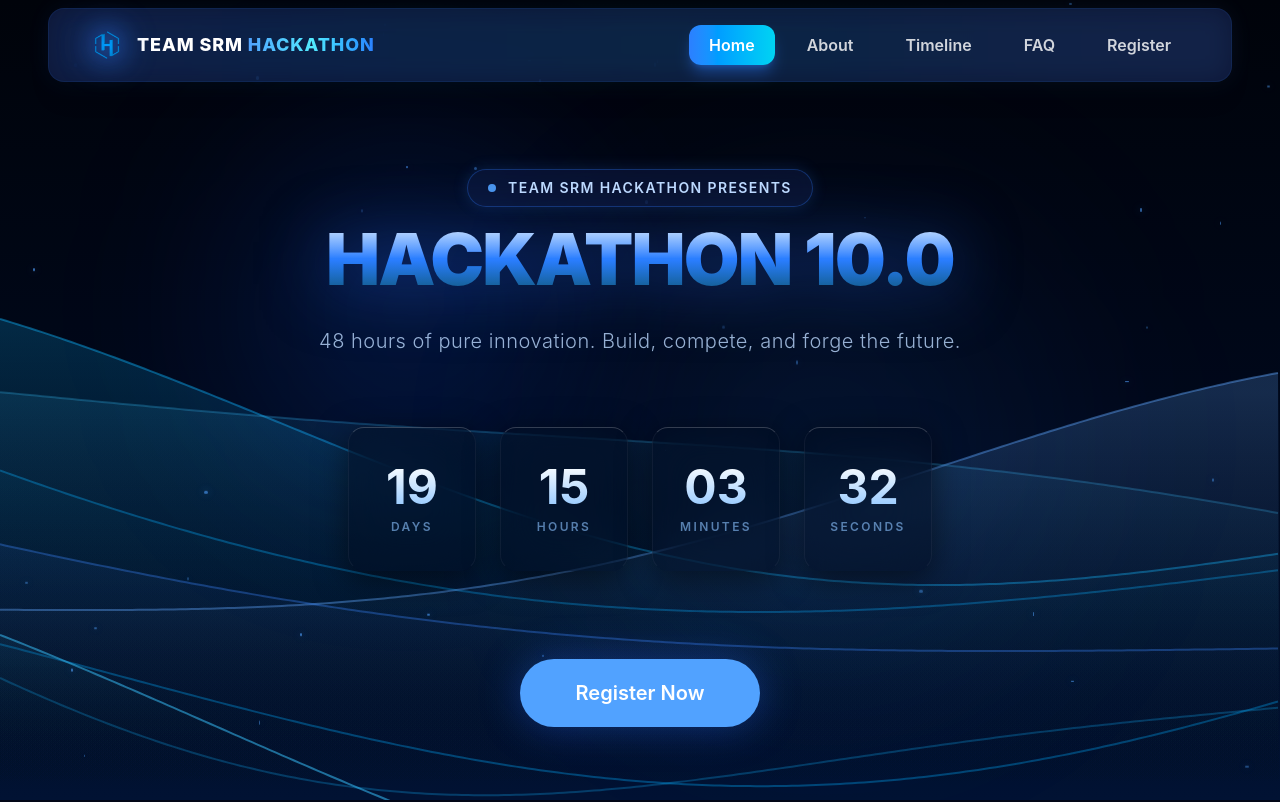
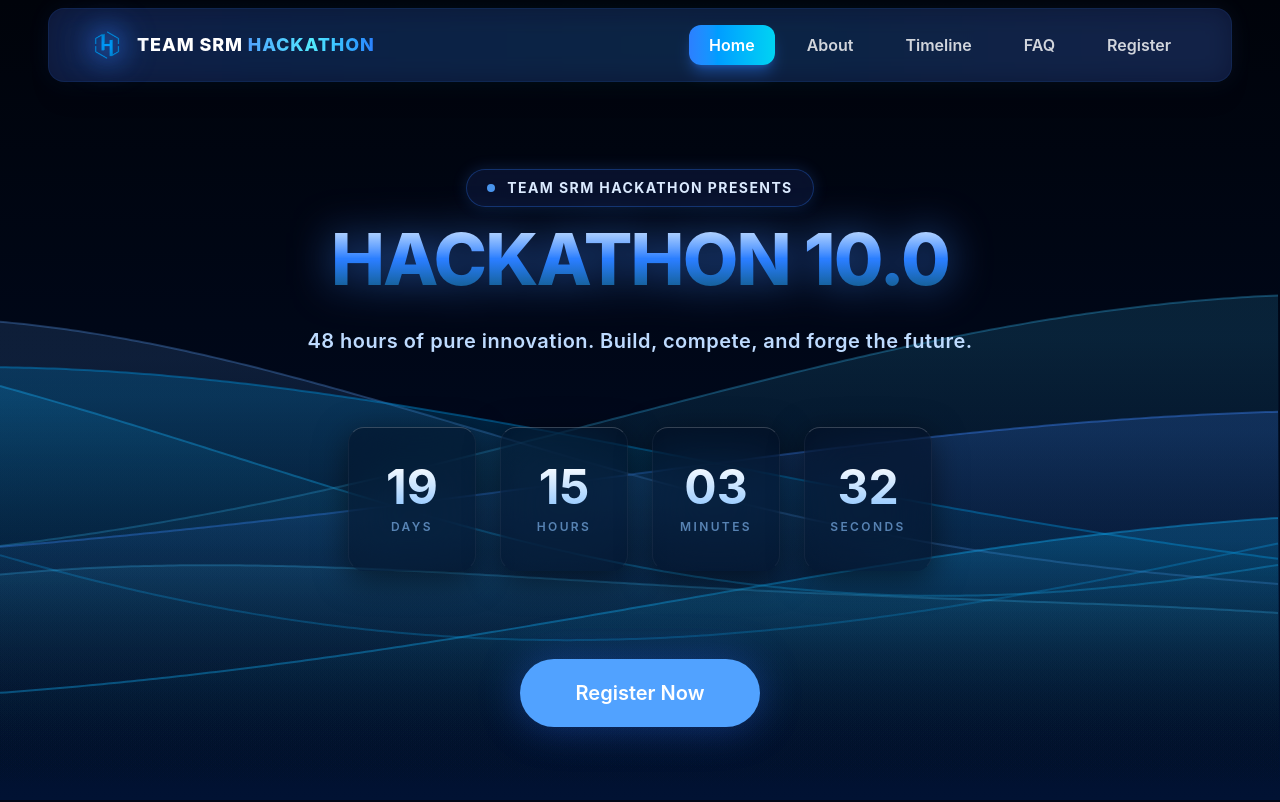
Before and after one commit to RohanAM6606/Hackathon-10.0, a React (Vite) app: page / in a window 1280 px wide. Shown: the top 802 px of the page. Built offline with nearby package versions, Linux system fonts and the light colour scheme.

Commit message:
feat :redesigned ui

```diff
--- a/src/components/Hero/HeroSection.jsx
+++ b/src/components/Hero/HeroSection.jsx
@@ -31,60 +31,33 @@ export default function HeroSection() {
   return (
     <section className="relative w-screen min-h-screen pt-24 overflow-hidden bg-[#000511]">
 
-      {/* Background Waves */}
       <div className="absolute inset-0">
         <GridBackground />
       </div>
 
-      {/* Floating Particles */}
-      <div className="absolute inset-0 overflow-hidden pointer-events-none">
-        {[...Array(40)].map((_, i) => (
-          <div
-            key={i}
-            className="absolute rounded-full bg-blue-400 animate-float"
-            style={{
-              width: `${Math.random() * 3 + 1}px`,
-              height: `${Math.random() * 3 + 1}px`,
-              top: `${Math.random() * 100}%`,
-              left: `${Math.random() * 100}%`,
-              opacity: Math.random() * 0.5 + 0.2,
-              animationDuration: `${Math.random() * 10 + 10}s`,
-              animationDelay: `${Math.random() * 5}s`,
-              boxShadow: "0 0 8px rgba(96, 165, 250, 0.8)",
-            }}
-          ></div>
-        ))}
-      </div>
-
-      {/* Background Glow */}
-      <div className="absolute top-[20%] left-[20%] w-[300px] h-[300px] bg-blue-600/20 blur-[100px] rounded-full"></div>
-      <div className="absolute bottom-[20%] right-[20%] w-[400px] h-[400px] bg-blue-500/10 blur-[120px] rounded-full"></div>
-
       <div className="relative z-10 flex flex-col items-center justify-center text-center px-4 md:px-6 min-h-[calc(100vh-96px)] space-y-12">
-
 
         <div className="flex flex-col items-center space-y-4">
 
           <div className="inline-flex items-center gap-3 px-5 py-2 rounded-full bg-blue-950/40 border border-blue-500/30 backdrop-blur-md shadow-[0_0_15px_rgba(59,130,246,0.2)]">
             <span className="w-2 h-2 rounded-full bg-blue-400 animate-pulse"></span>
-            <span className="text-blue-200 text-xs md:text-sm font-semibold tracking-widest uppercase">
-             TEAM SRM HACKATHON PRESENTS
+            <span className="text-blue-100 text-xs md:text-sm font-bold tracking-widest uppercase">
+              TEAM SRM HACKATHON PRESENTS
             </span>
           </div>
 
-          {/* FIXED HEADING SIZE */}
-          <h1 className="relative text-5xl md:text-6xl lg:text-7xl font-black tracking-tight leading-none">
-            <span className="bg-gradient-to-b from-white via-blue-500 to-cyan-900 bg-clip-text text-transparent drop-shadow-[0_4px_32px_rgba(37,99,235,0.5)]">
+          <h1 className="relative text-5xl md:text-6xl lg:text-7xl font-extrabold tracking-tight leading-none">
+            <span className="bg-gradient-to-b from-white via-blue-500 to-cyan-900 bg-clip-text text-transparent drop-shadow-[0_0_20px_rgba(59,130,246,0.6)]">
               HACKATHON 10.0
             </span>
           </h1>
 
-          <p className="text-lg md:text-xl text-blue-200/80 max-w-2xl tracking-wide font-light mt-4">
+          <p className="text-lg md:text-xl text-blue-200 max-w-2xl tracking-wide font-semibold mt-4">
             48 hours of pure innovation. Build, compete, and forge the future.
           </p>
+
         </div>
 
-        {/* COUNTDOWN */}
         <div className="flex gap-4 md:gap-6 flex-wrap justify-center mt-6">
           {[
             { label: "Days", value: timeLeft.days },
@@ -101,7 +74,7 @@ export default function HeroSection() {
               hover:-translate-y-2 hover:border-t-blue-400/50 hover:bg-[#00081a]/60
               transition-all duration-500 overflow-hidden shadow-[0_8px_32px_rgba(0,0,0,0.5)]"
             >
-              <div className="text-4xl md:text-5xl font-bold bg-clip-text text-transparent bg-gradient-to-b from-white to-blue-300 z-10">
+              <div className="text-4xl md:text-5xl font-bold bg-clip-text text-transparent bg-gradient-to-b from-white to-blue-300">
                 {String(item.value).padStart(2, "0")}
               </div>
               <div className="text-xs text-blue-300/60 mt-2 font-semibold uppercase tracking-[0.2em]">
@@ -111,7 +84,6 @@ export default function HeroSection() {
           ))}
         </div>
 
-        {/* CTA */}
         {isOpen ? (
           <button className="relative group mt-10 px-10 py-4 md:px-14 md:py-5 rounded-full
           bg-blue-400 text-white font-semibold text-lg md:text-xl
```
